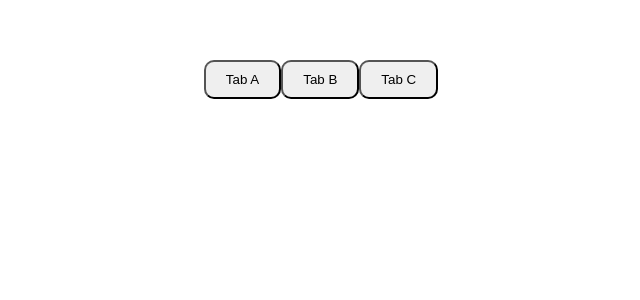
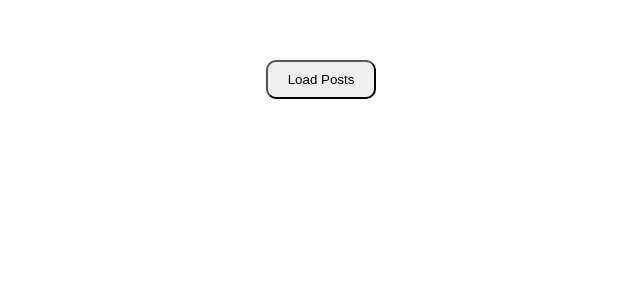
Before and after one commit to chebon254/vuejs-start-app, a Vue app: page / in a window 1280 px wide. Shown: the top 300 px of the page, without its empty margins (319-959 px from the left). Built offline with nearby package versions, Linux system fonts and the light colour scheme.

Commit message:
HTTP Request

```diff
--- a/package.json
+++ b/package.json
@@ -8,6 +8,7 @@
     "lint": "vue-cli-service lint"
   },
   "dependencies": {
+    "axios": "^1.7.7",
     "core-js": "^3.8.3",
     "vue": "^3.2.13"
   },
--- a/src/App.vue
+++ b/src/App.vue
@@ -52,24 +52,26 @@
         {{ slotProps.firstName}} {{ slotProps.lastName}}
       </template>
     </NameListVue>-->
-    <button @click="activeTab = 'TabAVue'">Tab A</button>
+    <!-- <button @click="activeTab = 'TabAVue'">Tab A</button>
     <button @click="activeTab = 'TabBVue'">Tab B</button>
     <button @click="activeTab = 'TabCVue'">Tab C</button>
 
-    <component :is="activeTab"/>
+    <component :is="activeTab"/> -->
 
     <!--
     <TabAVue v-if="activeTab === 'TabA'"/>
     <TabBVue v-if="activeTab === 'TabB'"/>
     <TabCVue v-if="activeTab === 'TabC'"/>
     -->
+    <PostListVue/>
   </div>
 </template>
 
 <script>
-import TabAVue from './components/TabA.vue'
-import TabBVue from './components/TabB.vue'
-import TabCVue from './components/TabC.vue'
+import PostListVue from './components/PostListVue.vue'
+// import TabAVue from './components/TabA.vue'
+// import TabBVue from './components/TabB.vue'
+// import TabCVue from './components/TabC.vue'
 
 // import NameListVue from './components/NameListVue.vue'
 // import CardVue from './components/CardVue.vue'
@@ -82,9 +84,10 @@ import TabCVue from './components/TabC.vue'
 export default {
   name: 'App',
   components : {
-    TabAVue,
-    TabBVue,
-    TabCVue,
+    PostListVue
+    // TabAVue,
+    // TabBVue,
+    // TabCVue,
     // NameListVue,
     // CardVue,
     // InputVue,
@@ -93,11 +96,11 @@ export default {
     // ArticleVue,
     // ComponentCVue,
   },
-  data() {
-    return{
-      activeTab: 'TabA'
-    }
-  }
+  // data() {
+  //   return{
+  //     activeTab: 'TabA'
+  //   }
+  // }
   // Props 2
   // data() {
   //   return {
--- /dev/null
+++ b/src/components/PostListVue.vue
@@ -0,0 +1,43 @@
+<template>
+    <div>
+        <button @click="getPosts">Load Posts</button>
+        <h4>{{errorMessage}}</h4>
+        <div v-for="post in posts" :key="post.id">
+            <h3>{{post.id}} {{post.title}}</h3>
+            <p>{{post.body}}</p>
+            <hr>
+            <br>
+        </div>
+
+    </div>
+</template>
+
+<script>
+import axios from 'axios'
+    export default {
+        name: "PostListVue",
+        data() {
+            return{
+                posts: [],
+                errorMessage: ""
+            }
+        },
+        methods: {
+            getPosts() {
+                axios.get('https://jsonplaceholder.typicode.com/posts')
+                .then((response)=>{
+                    console.log(response.data)
+                    this.posts = response.data
+                })
+                .catch((error)=>{
+                    console.log(error)
+                    this.errorMessage = "Error Fetching Data"
+                })
+            }
+        }
+    }
+</script>
+
+<style scoped>
+
+</style>
```
Also changed, not shown: 1 other file (tests, documents, lock files or other folders).
